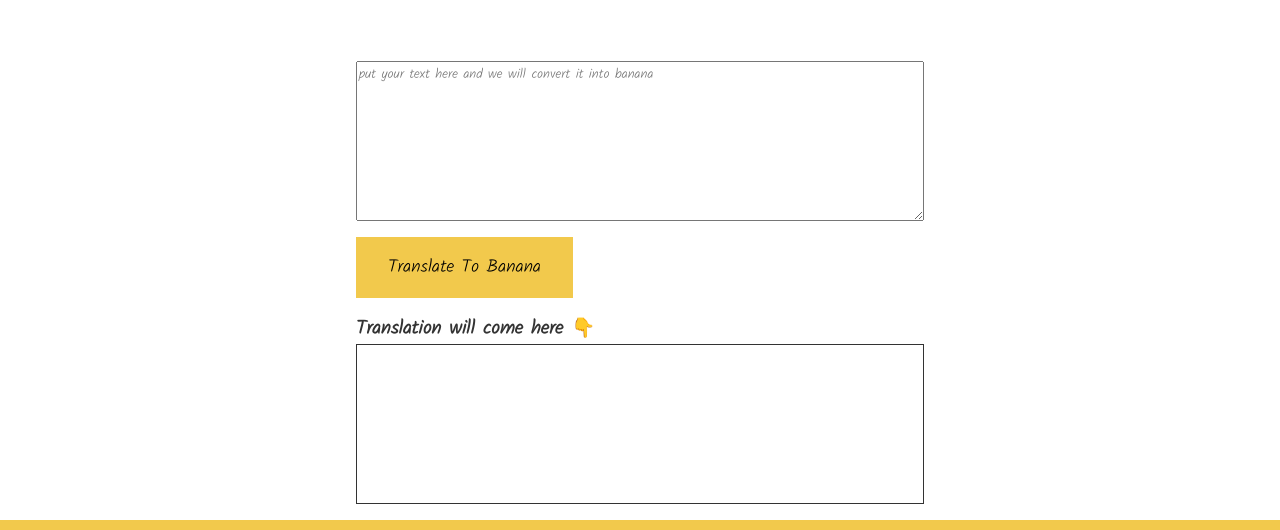
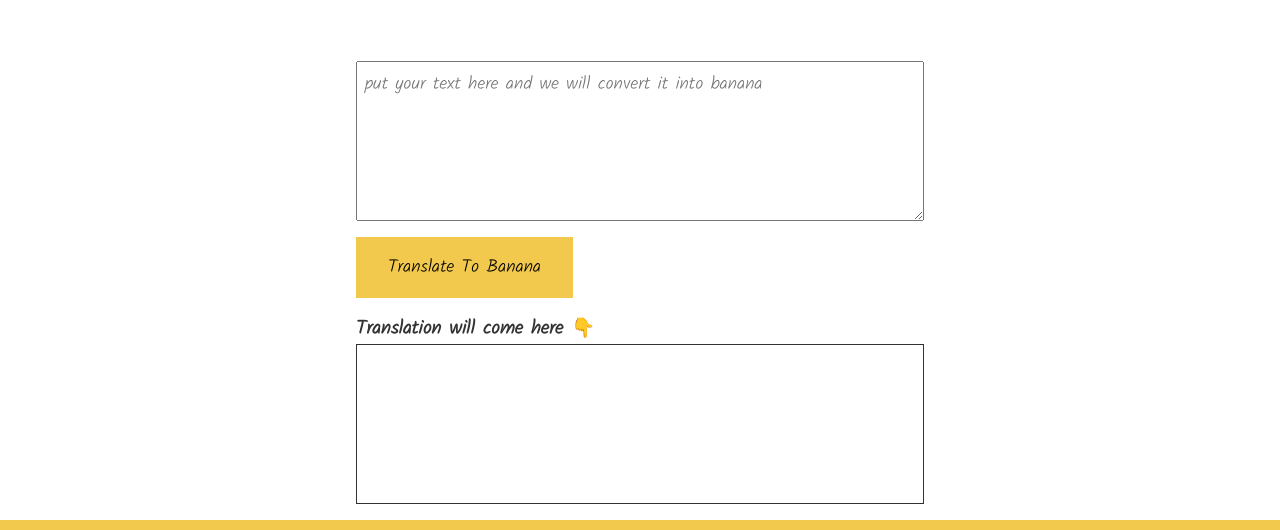
Before and after one commit to Anish-JS/banana-speak, a plain HTML site: page index.html in a window 1280 px wide. Shown: the part 86-616 px from the top of the page. Drawn offline with Linux system fonts and the light colour scheme.

Commit message:
Update styles.css

```diff
--- a/styles.css
+++ b/styles.css
@@ -40,7 +40,9 @@ textarea {
     width: 100%;
     height: 20vh;
     margin-top:1rem;
+    padding:0.5rem;
     font-family: inherit;
+    font-size: large;
 }
 
  #btn-translate {
@@ -57,6 +59,7 @@ textarea {
     border: 1px solid var(--text-color);
     width: 100%;
     height: 20vh;
+    padding:0.5rem;
     margin: auto;
 }
 
```
